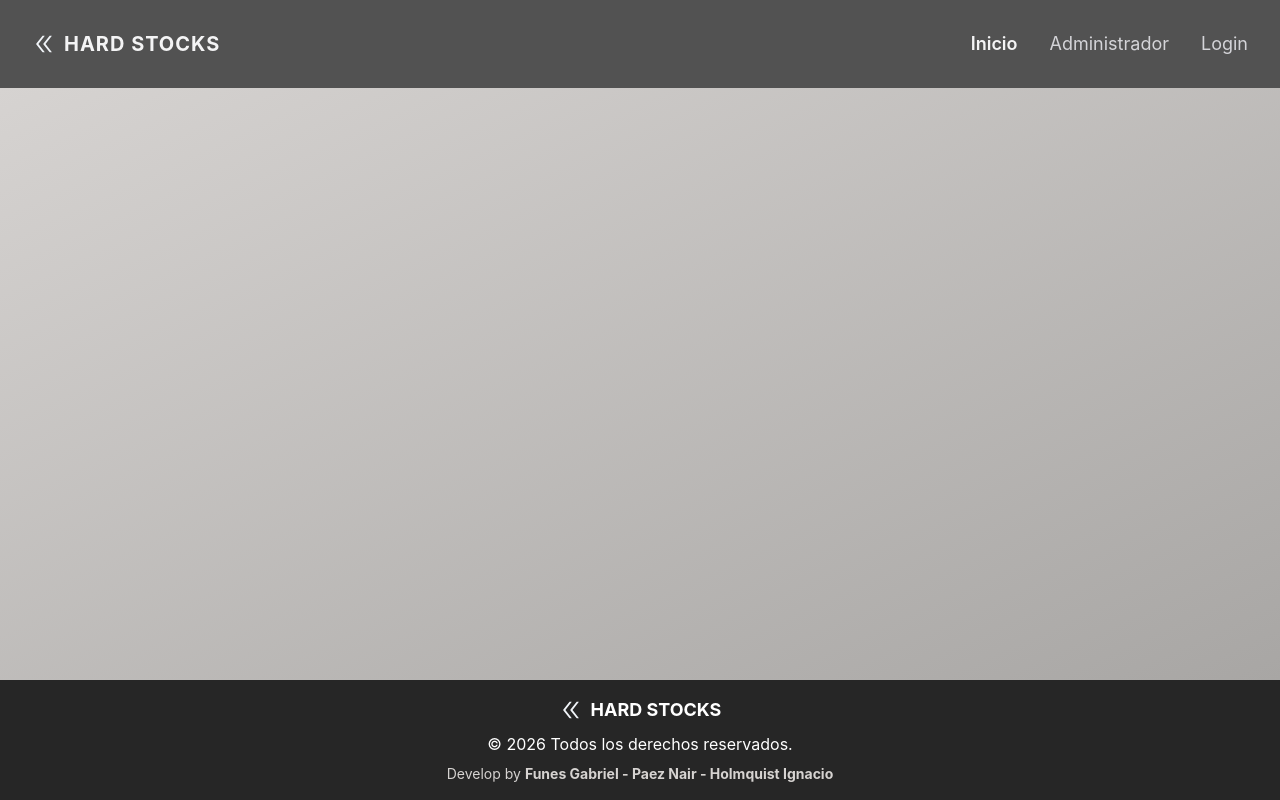
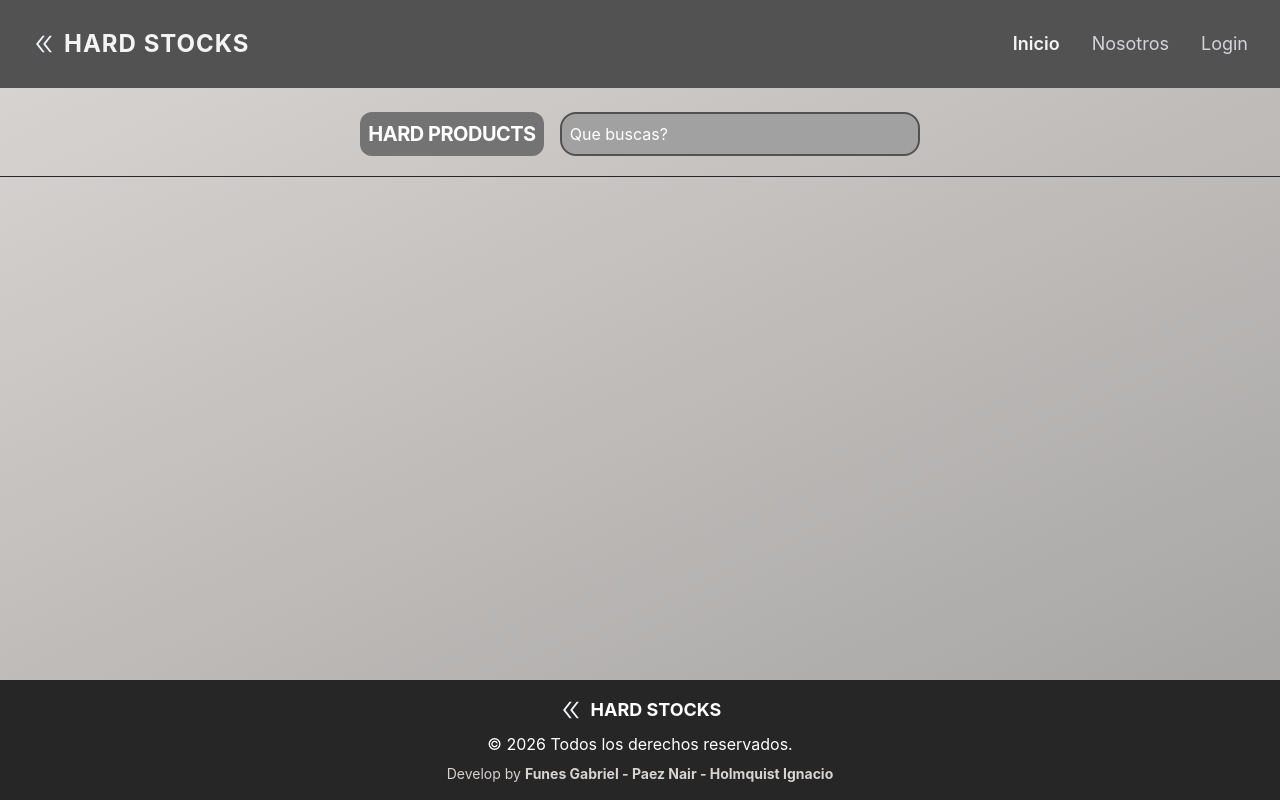
Before and after one commit to nikki0011/E-COMMERCE-PRO-G1-M2, a React (Vite) app: page / in a window 1280 px wide. Built offline with nearby package versions, Linux system fonts and the light colour scheme.

Commit message:
maquetado feature/inicio - cambio boton en navbar

```diff
--- a/src/App.tsx
+++ b/src/App.tsx
@@ -1,13 +1,16 @@
 import { BrowserRouter } from "react-router";
 import Navbar from "./components/shared/Navbar";
 import Footer from "./components/shared/Footer";
+import Inicio from "./components/pages/Inicio";
 
 function App() {
   return (
     <>
       <BrowserRouter>
         <Navbar />
-        <main className="grow bg-linear-to-br from-[#d6d3d1] to-[#a8a6a4]"></main>
+        <main className="grow bg-linear-to-br from-[#d6d3d1] to-[#a8a6a4]">
+          <Inicio></Inicio>
+        </main>
         <Footer />
         </BrowserRouter>
     </>
--- a/src/components/pages/Inicio.tsx
+++ b/src/components/pages/Inicio.tsx
@@ -1,9 +1,23 @@
 
 const Inicio = () => {
     return (
+        <section className="space-y-8 animate-fadeIn container  md:mx-auto mt-6">
+      {/* Encabezado con estilo moderno */}
+      <div className="flex flex-col md:flex-row items-center md:items-center justify-center md:justify-center border-b border-zinc-800 pb-5 gap-4 ">
         <div>
-            <p>inicio</p>
-        </div>
+          <h1 className="text-xl font-bold text-white tracking-tight uppercase bg-neutral-500 p-2 rounded-xl">
+            Hard products</h1>
+          </div>
+          <div>
+            <input type="text" placeholder="Que buscas?" className=" border-2 border-neutral-600 bg-neutral-400 rounded-2xl p-2 w-60 md:w-90 placeholder:(text-center,md:text-start) placeholder:text-white" />
+          </div>
+
+
+      </div>
+      <div className="grid grid-cols-1 md:grid-cols-3 lg:grid-cols-4 gap-6">
+        {/* <CardServicio /> */}
+      </div>
+    </section>
     );
 };
 
--- a/src/components/shared/Navbar.tsx
+++ b/src/components/shared/Navbar.tsx
@@ -20,7 +20,7 @@ const Navbar = () => {
           {/* Logo */}
           <div className="shrink-0 flex items-center gap-2 text-xl tracking-wider">
            <AiOutlineDoubleLeft className="text-slate-100 text-2xl" />
-            <Link to={"/"} className="font-bold uppercase">
+            <Link to={"/"} className="font-bold uppercase text-2xl">
               hard stocks{" "}
             </Link>
           </div>
@@ -48,8 +48,8 @@ const Navbar = () => {
                 Inicio
               </NavLink>
 
-              <NavLink to="/administrador" className={navLinkStyles}>
-                Administrador
+              <NavLink to="/nosotros" className={navLinkStyles}>
+                Nosotros
               </NavLink>
 
               <NavLink to="/login" className={navLinkStyles}>
@@ -78,11 +78,11 @@ const Navbar = () => {
           </NavLink>
 
           <NavLink
-            to="/administrador"
+            to="/nosotros"
             className={navLinkStyles}
             onClick={() => setIsMenuOpen(false)}
           >
-            Administrador
+            Nosotros
           </NavLink>
 
           <NavLink
```
